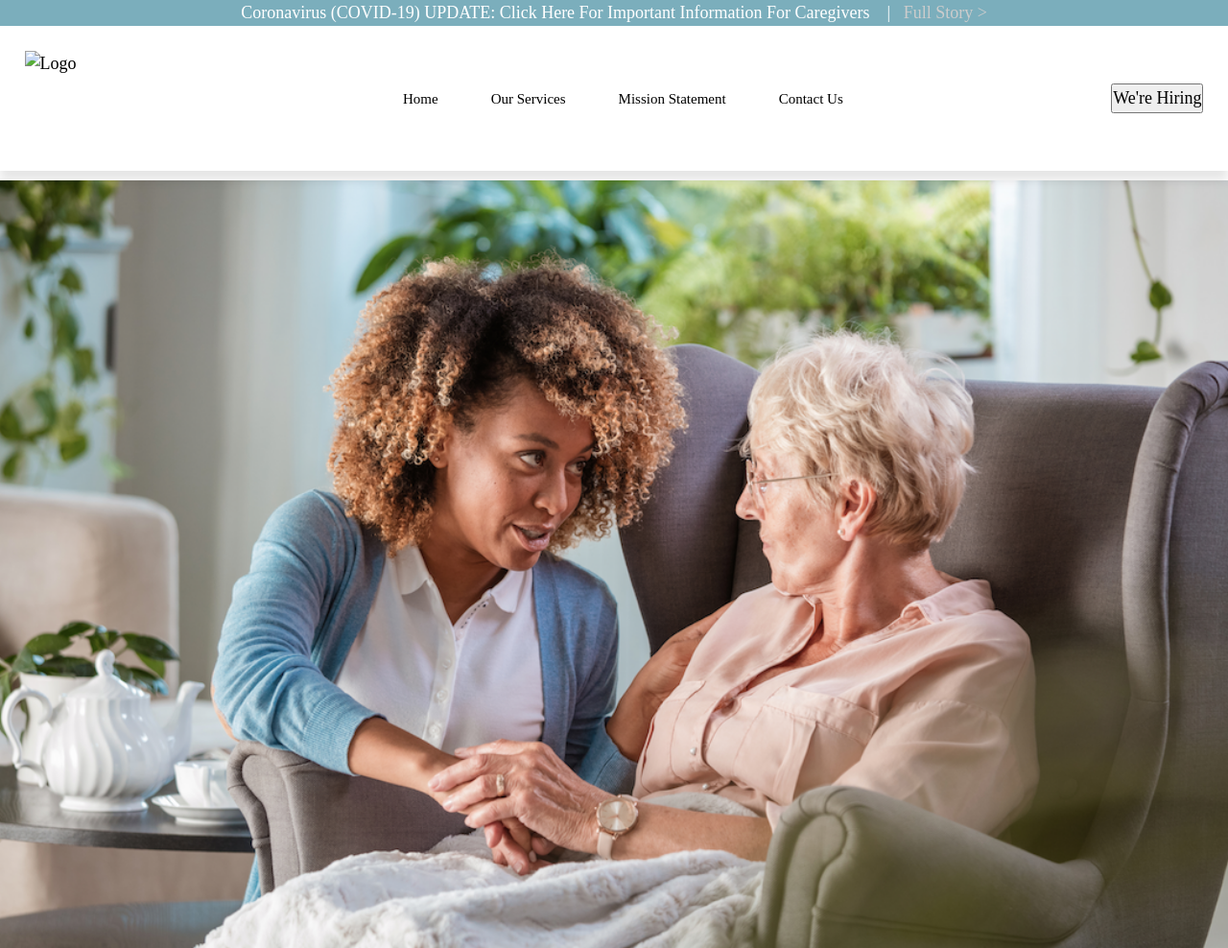
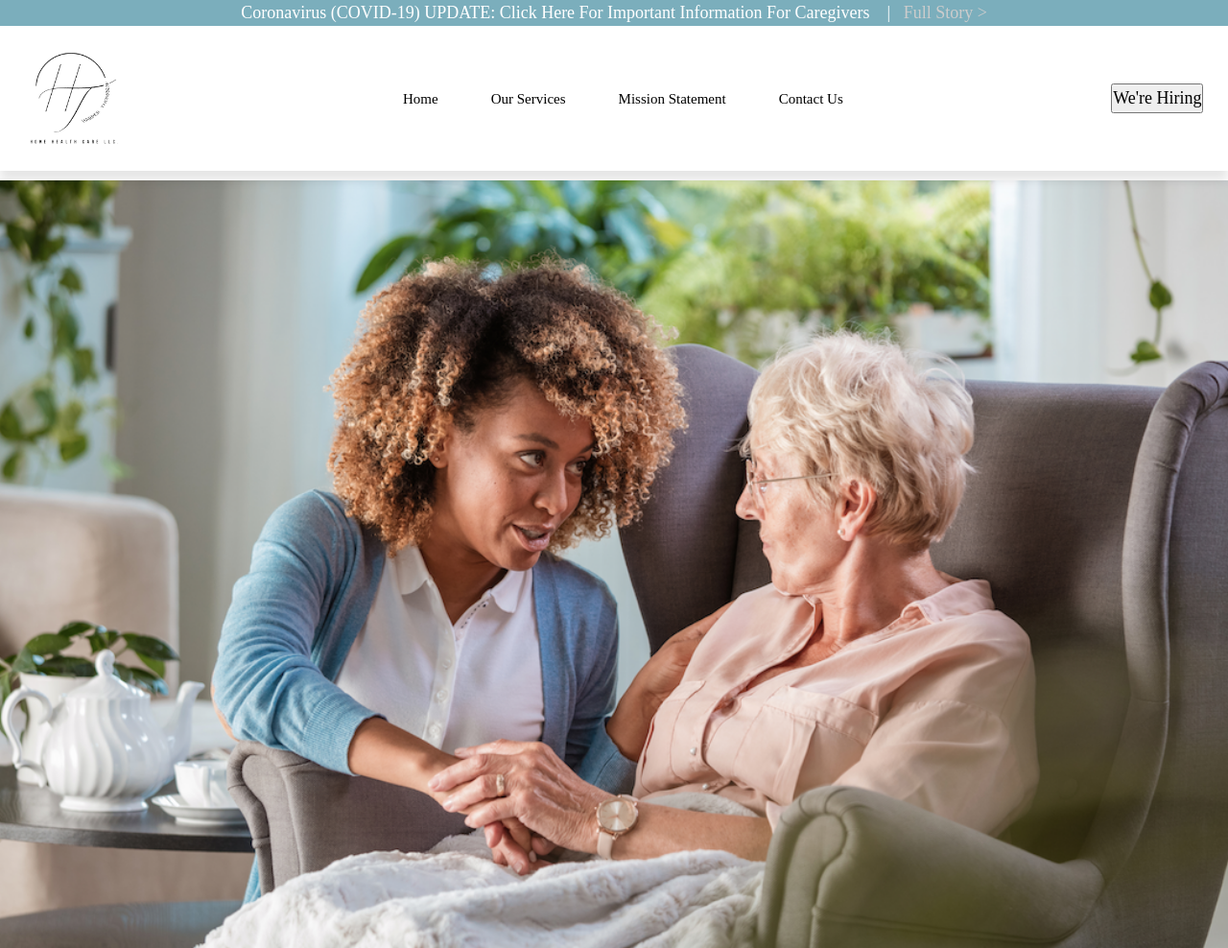
Before and after one commit to avlon96/Harper-Thompson, a plain HTML site: page index.html in a window 1280 px wide. Shown: the top 988 px of the page at 96% size. Drawn offline with nearby package versions, Linux system fonts and the light colour scheme; files whose address does not match are found by name.

Commit message:
Update index.html

```diff
--- a/index.html
+++ b/index.html
@@ -16,7 +16,7 @@
         <p>Coronavirus (COVID-19) UPDATE: Click here for important information for caregivers &nbsp;&nbsp;&nbsp;|&nbsp;&nbsp;&nbsp;<a href="#fullstory">Full Story ></a></p>
       </div>
     <header class="header">
-        <img src="images/bwlogo.png" alt="logo" width= "100"
+        <img src="/bwlogo.png" alt="logo" width= "100"
         height= "100"/>
 
         <nav class="navbar">
```
